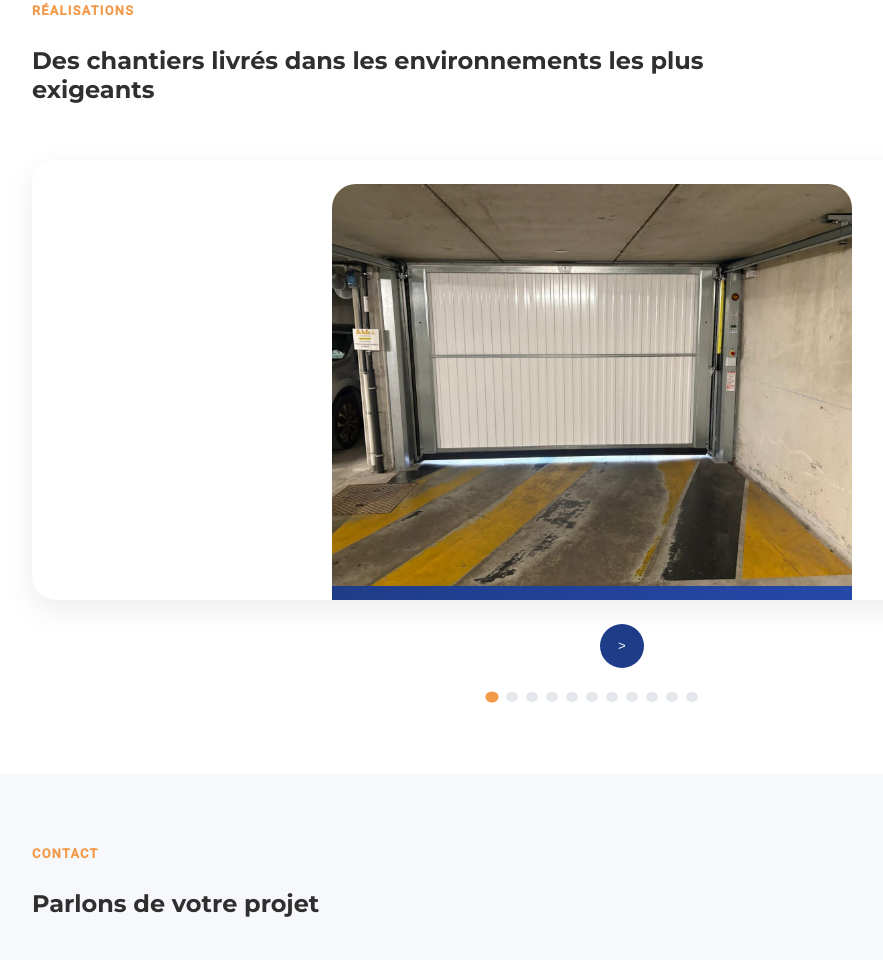
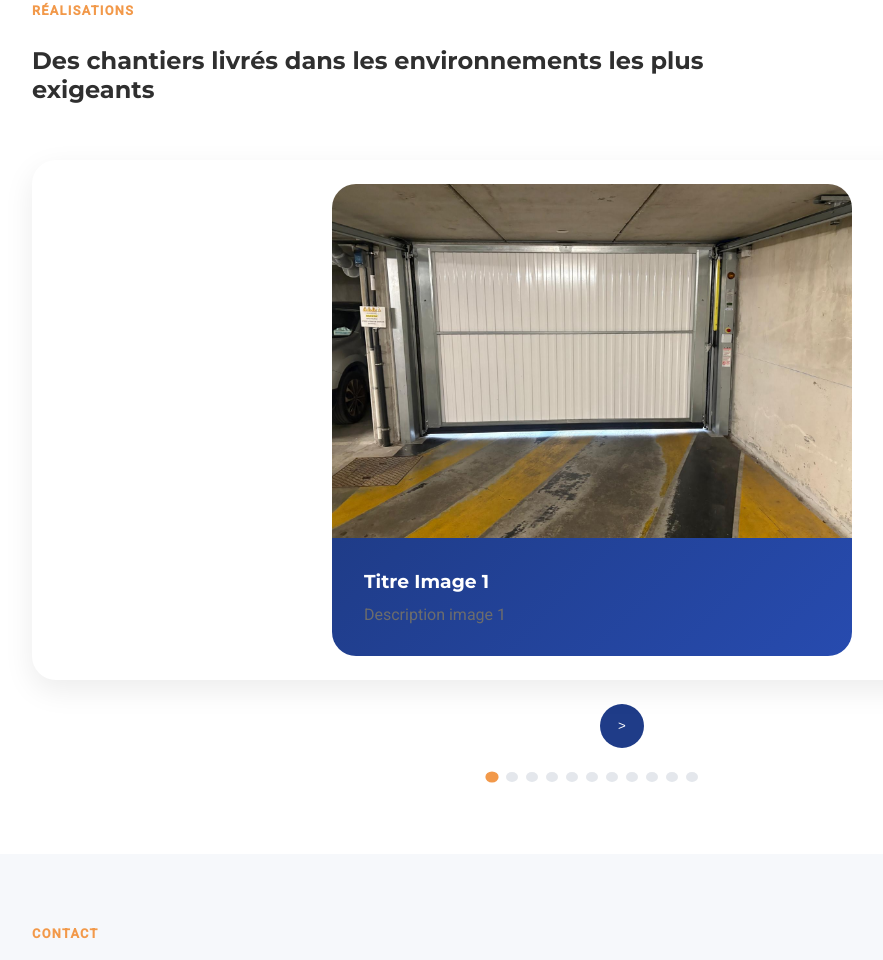
Before and after one commit to mouradc-jpg/MPA2S, a plain HTML site: page index.html in a window 1280 px wide. Shown: the part 3091-4051 px from the top of the page, without its empty margins (48-931 px from the left). Drawn offline with Linux system fonts and the light colour scheme.

Commit message:
Mise à jour Carroussel

```diff
--- a/css/style.css
+++ b/css/style.css
@@ -824,7 +824,7 @@ img {
     overflow: hidden;
     border-radius: 24px;
     box-shadow: var(--shadow-soft);
-    height: clamp(320px, 42vw, 440px);
+    min-height: 420px;
 }
 
 
@@ -843,16 +843,15 @@ img {
     justify-content: center;
     align-items: stretch;
     padding: 1.5rem;
+    max-height: 520px;
 }
 
 
 .project-card {
     margin: 0;
     width: min(520px, 100%);
-    min-height: clamp(320px, 45vw, 420px);
-    aspect-ratio: 1 / 1;
     display: grid;
-    grid-template-rows: minmax(200px, 1fr) auto;
+    grid-template-rows: minmax(240px, 1fr) auto;
     border-radius: 24px;
     overflow: hidden;
     background: #fff;
@@ -864,6 +863,7 @@ img {
     width: 100%;
     height: 100%;
     object-fit: cover;
+    object-position: center;
     grid-row: 1;
 }
 
```
